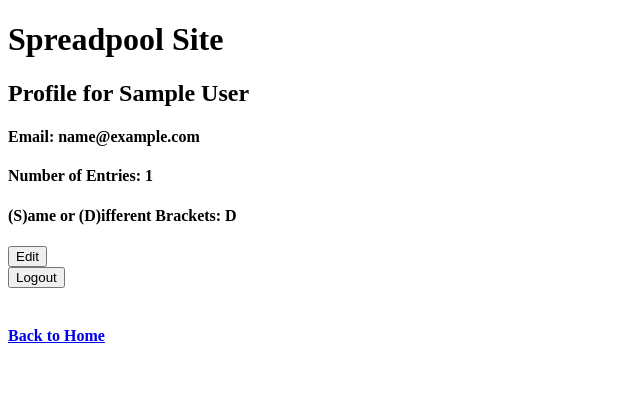
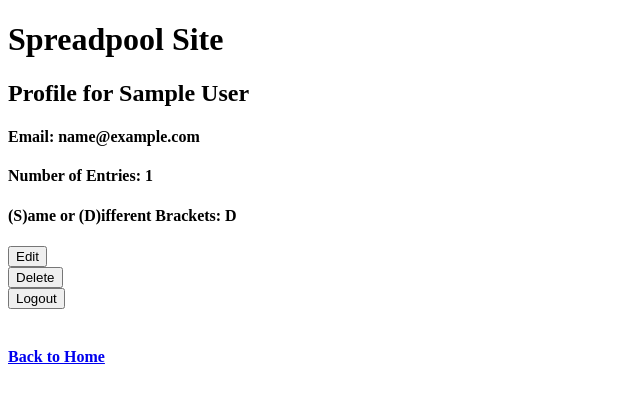
Before and after one commit to paulrmaurer1/spreadpool, a Django app: page /profile/1/ in a window 1280 px wide. Shown: the top 403 px of the page, without its empty margins (0-640 px from the left). Run offline with Django 3.2, Linux system fonts and the light colour scheme; the visitor is signed in with stand-in values (Sample User, id 1); data comes from the database, SQL or seed files in the repository; parts of the project's set-up code (start-up, migrations or seed data) failed here and were passed over.

Commit message:
Profile Edit/Delete enhancements

```diff
--- a/spreadpool/bracket/forms.py
+++ b/spreadpool/bracket/forms.py
@@ -19,3 +19,9 @@ class ProfileForm(ModelForm):
 	class Meta:
 		model = User
 		fields = ('first_name', 'last_name', 'email', 'num_entries', 'mult_entry_type',)
+
+class DeleteProfileForm(ModelForm):
+
+	class Meta:
+		model = User
+		fields = ()
--- a/spreadpool/bracket/models.py
+++ b/spreadpool/bracket/models.py
@@ -19,12 +19,18 @@ class User(AbstractUser):
 	username = models.CharField(blank=True, null=True, max_length=150)
 
 	#custom user profile fields
-	num_entries = models.IntegerField(default=1)
+	num_entries = models.IntegerField(
+		default=1,
+		verbose_name="Number of Entries"  #Text on form widget
+		)
 	mult_entry_type = models.CharField(
 		max_length=1,
 		choices = MULTIPLE_ENTRY_CHOICES,
 		default = 'D',
+		verbose_name="(S)ame or (D)ifferent Brackets"  #Text on form widget
 		)
+
+
 
 	REQUIRED_FIELDS = ['username']
 	USERNAME_FIELD = 'email'
--- a/spreadpool/bracket/templates/bracket/home.html
+++ b/spreadpool/bracket/templates/bracket/home.html
@@ -5,6 +5,7 @@
   <h2>Home Page</h2>
 
   <h3>Spreadpool Roster</h3>
+  <li><strong>{{logged_in_user.full_name}} *</strong></li>
   {% for user in user_list %}
     <li>{{user.full_name}}</li>
   {% endfor %}
--- a/spreadpool/bracket/templates/bracket/profile.html
+++ b/spreadpool/bracket/templates/bracket/profile.html
@@ -9,8 +9,12 @@
   <h4>(S)ame or (D)ifferent Brackets: {{ user.mult_entry_type }}</h4>
 
 <form action = "{% url 'bracket:profile_edit' user.id %}">
+<button type="submit">Edit</button>
+</form>
 
-<button type="submit">Edit</button>
+<form action = "{% url 'bracket:profile_delete' user.id%}" method="post">
+	{% csrf_token %}
+<button type="submit">Delete</button>
 </form>
 
 {% endblock %}
--- a/spreadpool/bracket/templates/bracket/profile_edit.html
+++ b/spreadpool/bracket/templates/bracket/profile_edit.html
@@ -1,4 +1,5 @@
 <!-- bracket/templates/bracket/profile_edit.html -->
+{% extends 'base.html' %}
 
 {% block content %}
 <h2>Edit Profile</h2>
--- a/spreadpool/bracket/templates/bracket/signup.html
+++ b/spreadpool/bracket/templates/bracket/signup.html
@@ -2,7 +2,7 @@
 
 {% block content %}
 <h2>Sign up</h2>
-<form action = "{% url 'bracket:signup' %}", method="post">
+<form action = "{% url 'bracket:signup' %}" method="post">
   {% csrf_token %}
   {{ form.as_p }}
 <button type="submit">Sign up</button>
--- a/spreadpool/bracket/urls.py
+++ b/spreadpool/bracket/urls.py
@@ -10,4 +10,5 @@ urlpatterns = [
 	path('signup/', views.signup, name='signup'),
 	path('profile/<int:pk>/', views.ProfileView.as_view(), name='profile'),
 	path('profile/<int:pk>/edit/', views.profile_edit, name='profile_edit'),
+	path('profile/<int:pk>/delete/', views.profile_delete, name='profile_delete'),
 	]
--- a/spreadpool/bracket/views.py
+++ b/spreadpool/bracket/views.py
@@ -5,28 +5,42 @@ from django.shortcuts import render, redirect, get_object_or_404
 from django.contrib.auth.decorators import login_required
 from django.contrib.auth.models import User, Group
 from django.contrib.auth import get_user_model, login, authenticate
-from django.views import generic
+from django.views.generic import ListView, DetailView
 from django.contrib.auth.mixins import LoginRequiredMixin
 #Since we overrode standard User with bracket.User
 #i.e. AUTH_USER_MODEL = 'bracket.User' in settings file
 #need to update User with this line
 User = get_user_model()
 
+#Other modules
+
 #REST framework modules
 from rest_framework import viewsets
 from bracket.serializers import UserSerializer, GroupSerializer
 
-from .forms import SignupForm, ProfileForm
+from .forms import SignupForm, ProfileForm, DeleteProfileForm
 
 # Create your views here.
 
-class HomeView(LoginRequiredMixin, generic.ListView):
+class HomeView(LoginRequiredMixin, ListView):
 	template_name = 'bracket/home.html'
 	login_url = '/login/'
 	# redirect_field_name = 'redirect_to'
 
 	def get_queryset(self):  # this is called as 'user_list', by default in template
-		return User.objects.order_by('-date_joined').exclude(username='admin')
+		# Create list that exludes admin and the user who is logged in, sorted by most recent joined
+		custom_user_list = User.objects.exclude(username='admin')
+		custom_user_list = custom_user_list.exclude(email=self.request.user.email)
+		custom_user_list = custom_user_list.order_by('-date_joined')
+		return custom_user_list
+
+	def get_context_data(self, **kwargs):
+		# Call the base implementation first to get a context
+		context = super(HomeView, self).get_context_data(**kwargs)
+		# Pass back the currently logged in user
+		context['logged_in_user'] = User.objects.get(email=self.request.user.email)
+		return context
+
 
 def signup(request):
 	if request.method == "POST":  #after Sign-up form is submitted
@@ -45,7 +59,7 @@ def signup(request):
 		form = SignupForm()
 	return render(request, 'bracket/signup.html', {'form': form})
 
-class ProfileView(LoginRequiredMixin, generic.DetailView):
+class ProfileView(LoginRequiredMixin, DetailView):
 	login_url = '/login/'
 	# redirect_field_name = 'redirect_to'
 	model = User
@@ -63,6 +77,17 @@ def profile_edit(request, pk):
 		form = ProfileForm(instance=user_to_edit)
 	return render(request, 'bracket/profile_edit.html', {'form': form})
 
+@login_required
+def profile_delete(request, pk):
+	user_to_delete = get_object_or_404(User, pk=pk)
+	if request.method == "POST":
+		form = DeleteProfileForm(request.POST, instance = user_to_delete)
+		if form.is_valid():
+			user_to_delete.delete()
+			return redirect('logout')
+	else:
+		form = DeleteProfileForm(instance=user_to_delete)
+	return render(request, 'bracket/profile_delete.html', {'form': form})
 
 
 #REST framework ViewSet classes
```
Also changed, not shown: spreadpool/bracket/templates/bracket/profile_delete.html (added, +7 -0 lines).
